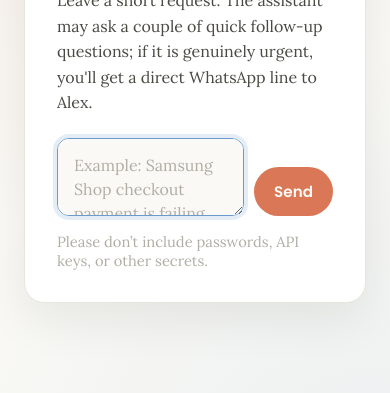
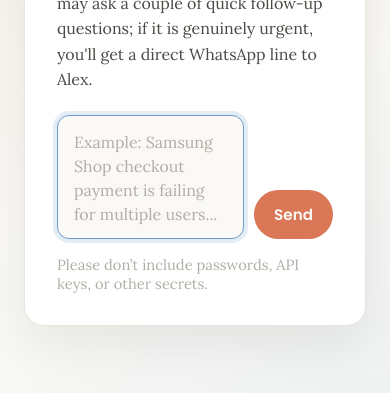
Before and after one commit to alexyapsl/SpeakToAlex, a plain HTML site: page index.html in a window 390 px wide. Shown: the part 321-714 px from the top of the page. Drawn offline with Linux system fonts and the light colour scheme.

Commit message:
Auto-size textarea to fit full placeholder hint on small screens

```diff
--- a/app.js
+++ b/app.js
@@ -142,6 +142,7 @@ form.addEventListener("submit", (event) => {
   if (!text || finished) return;
   addBubble("user", escapeHtml(text));
   textarea.value = "";
+  fitTextarea();
   sendMessage(text);
 });
 
@@ -152,4 +153,19 @@ textarea.addEventListener("keydown", (event) => {
   }
 });
 
+// Keep the textarea tall enough to show the full placeholder hint (short
+// phone screens wrap it to several lines), and grow with the user's typing.
+const TEXTAREA_MAX_HEIGHT = 200;
+function fitTextarea() {
+  if (textarea.disabled) return;
+  const current = textarea.value;
+  if (!current) textarea.value = textarea.placeholder; // measure the hint's wrapped height
+  textarea.style.height = "auto";
+  textarea.style.height = `${Math.min(textarea.scrollHeight, TEXTAREA_MAX_HEIGHT)}px`;
+  textarea.value = current;
+}
+textarea.addEventListener("input", fitTextarea);
+window.addEventListener("resize", fitTextarea);
+fitTextarea();
+
 textarea.focus();
--- a/index.html
+++ b/index.html
@@ -15,7 +15,7 @@
       href="https://fonts.googleapis.com/css2?family=Lora:ital,wght@0,400..700;1,400..700&family=Poppins:wght@400;600;700&display=swap"
       rel="stylesheet"
     />
-    <link rel="stylesheet" href="./styles.css?v=chat1" />
+    <link rel="stylesheet" href="./styles.css?v=chat2" />
   </head>
   <body>
     <main class="card">
@@ -43,6 +43,6 @@
       <p class="fine-print">Please don’t include passwords, API keys, or other secrets.</p>
     </main>
 
-    <script src="./app.js?v=chat1" type="module"></script>
+    <script src="./app.js?v=chat2" type="module"></script>
   </body>
 </html>
--- a/styles.css
+++ b/styles.css
@@ -69,7 +69,9 @@ label {
 textarea {
   width: 100%;
   min-height: 52px;
-  resize: vertical;
+  max-height: 200px;
+  resize: none;
+  overflow-y: hidden;
   border: 1px solid var(--brand-mid-gray);
   border-radius: 12px;
   padding: 14px 16px;
```
